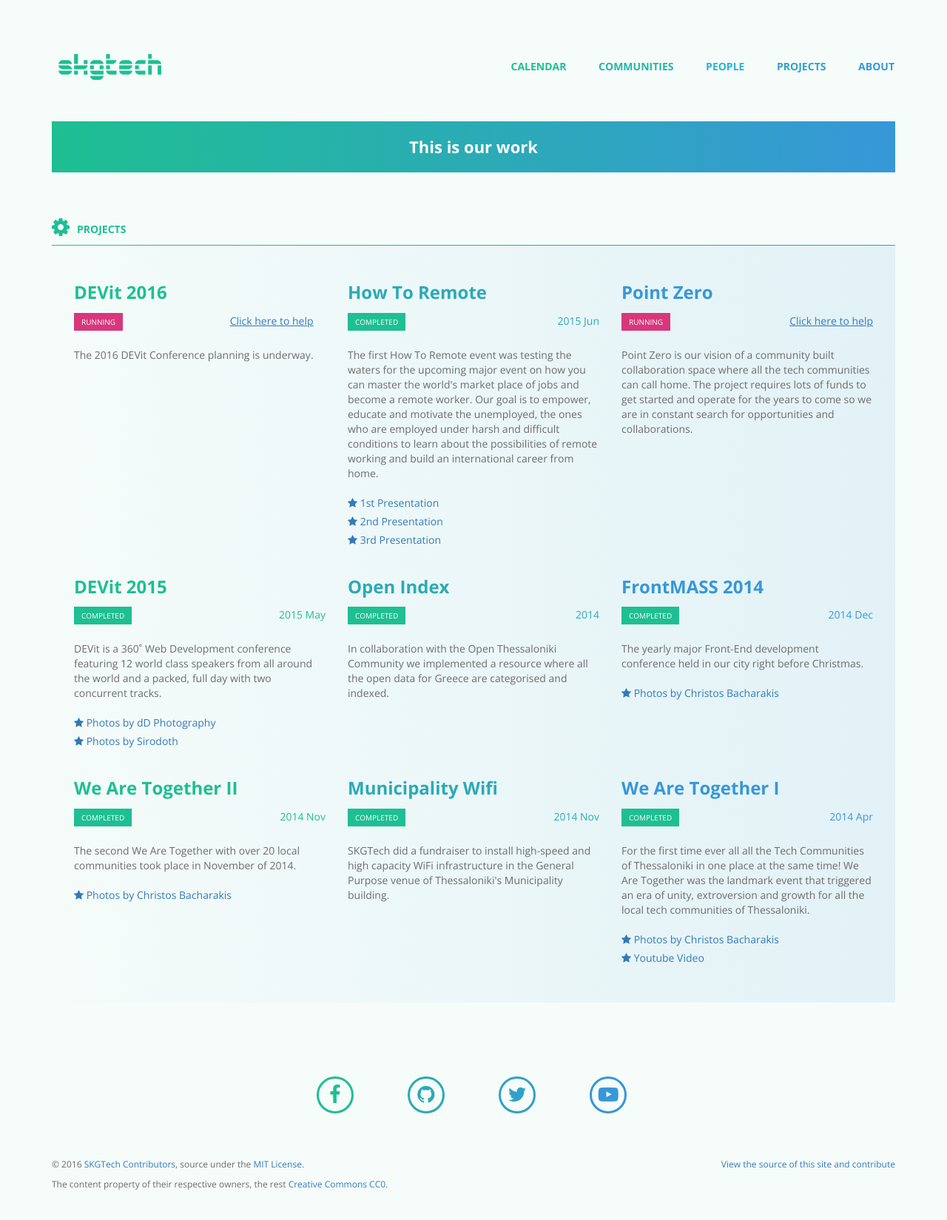
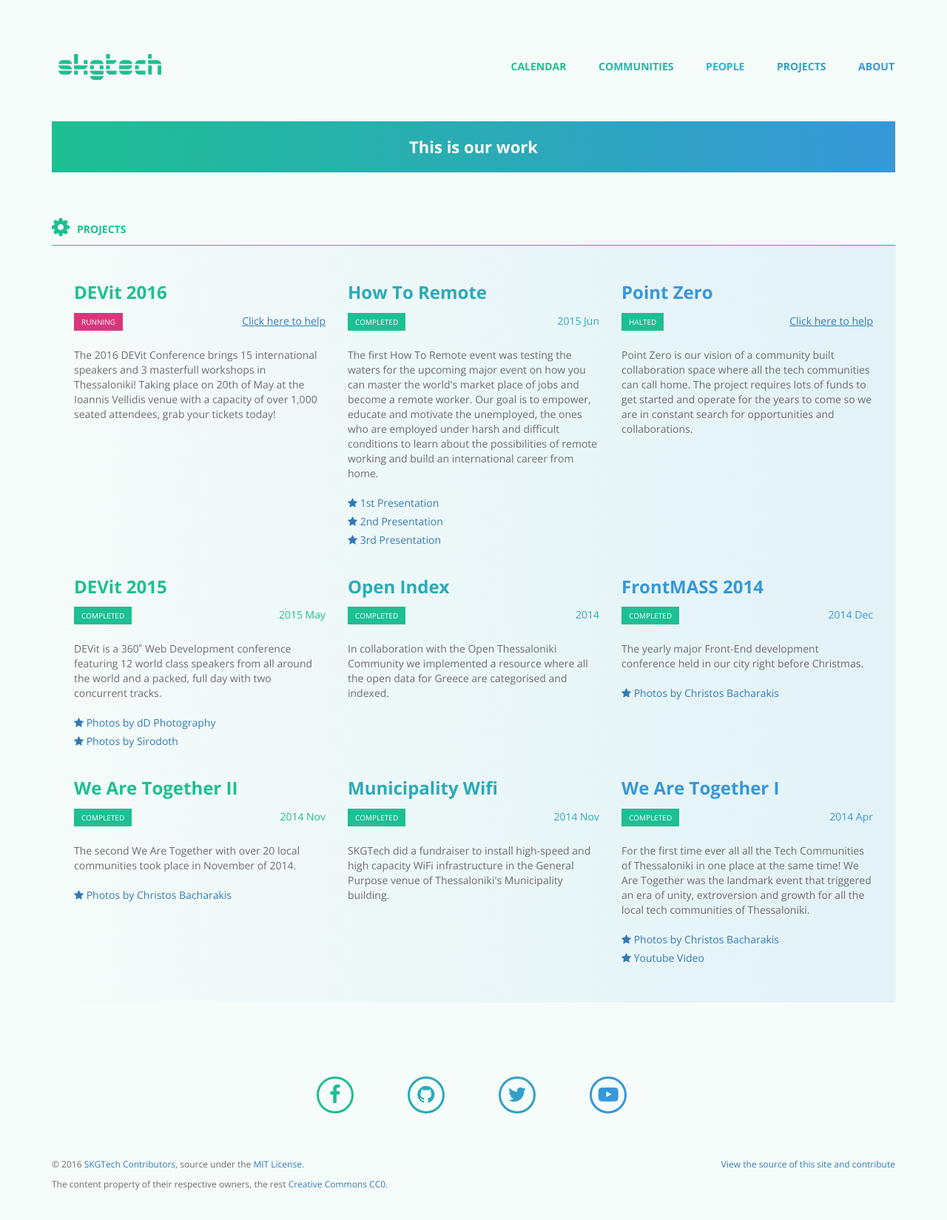
Before and after one commit to skgtech/skgtech.github.io, a Jekyll site: the page built from projects/index.html, in a window 1280 px wide. Shown: the whole page at 74% size. Built offline with Jekyll 4.4.1, drawn with Linux system fonts in a browser that asks for light colours; nearby versions of some CDN libraries.

Commit message:
tweak projects page

```diff
--- a/_data/projects.yaml
+++ b/_data/projects.yaml
@@ -7,7 +7,7 @@
   status: Running
   link: http://devitconf.org/
   img: /assets/img/projects/devit.png
-  content: The 2016 DEVit Conference planning is underway.
+  content: The 2016 DEVit Conference brings 15 international speakers and 3 masterfull workshops in Thessaloniki! Taking place on 20th of May at the Ioannis Vellidis venue with a capacity of over 1,000 seated attendees, grab your tickets today!
 - title: How To Remote
   status: Completed
   year: 2015 Jun
@@ -29,7 +29,7 @@
       byLink: https://twitter.com/theoploumis
 - title: Point Zero
   year: 2015
-  status: Running
+  status: Halted
   link: http://pointzero.io/
   img: /assets/img/projects/pointzero.png
   content: Point Zero is our vision of a community built collaboration space where all the tech communities can call home. The project requires lots of funds to get started and operate for the years to come so we are in constant search for opportunities and collaborations.
--- a/_includes/project-item.html
+++ b/_includes/project-item.html
@@ -3,7 +3,11 @@
 {% if entry.status == 'Completed' %}
 {% assign status = 'done' %}
 {% else %}
+{% if entry.status == 'Halted' %}
+{% assign status = 'halted' %}
+{% else %}
 {% assign status = 'running' %}
+{% endif %}
 {% endif %}
 
 <div class="col-md-4 col-sm-6">
--- a/_sass/_about.scss
+++ b/_sass/_about.scss
@@ -84,7 +84,7 @@
     background-color: $darkish-pink;
   }
 
-  .status.done {
+  .status.done, .status.halted {
     background-color: $greenblue;
   }
 
```
